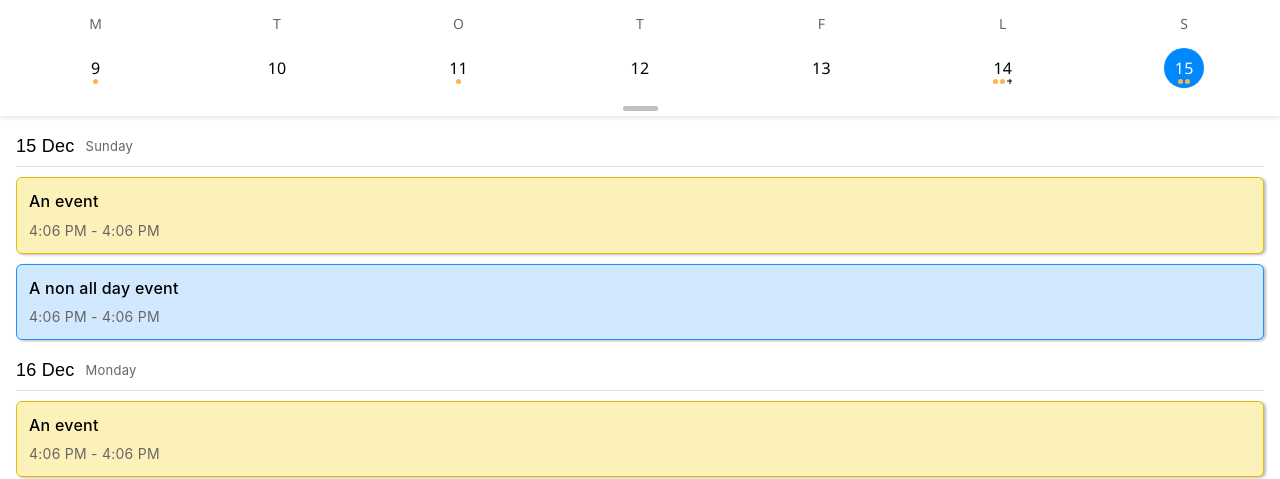
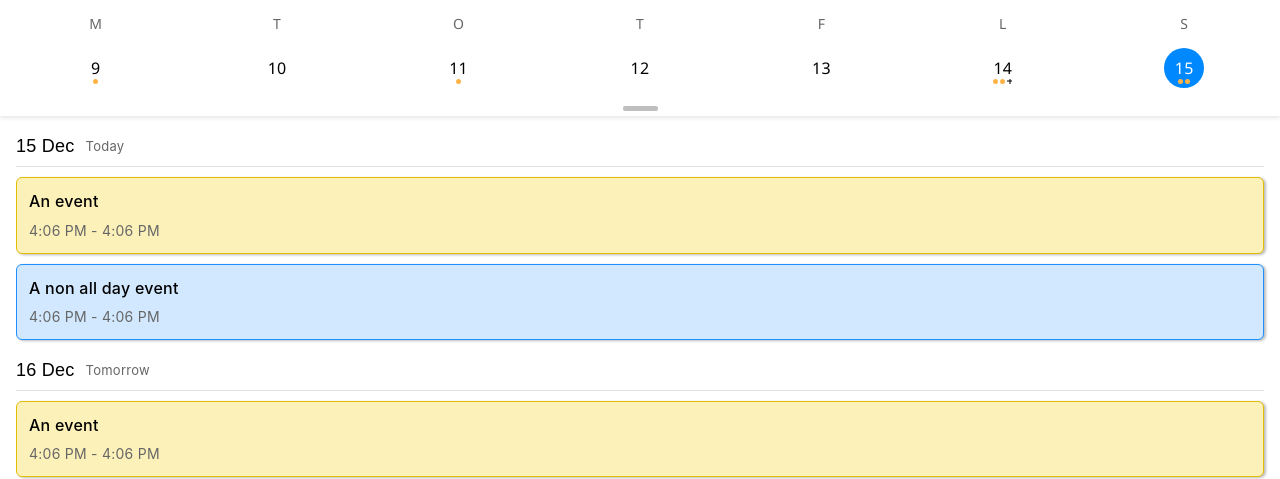
Before and after one commit to MarcusMLarsson/angular-calendar-list-view, an Angular app: page / in a window 1280 px wide. Shown: the top 479 px of the page. Built offline with nearby package versions, Linux system fonts and the light colour scheme.

Commit message:
implement today tomorrow datelabel copy

```diff
--- a/src/app/list/list.component.html
+++ b/src/app/list/list.component.html
@@ -10,9 +10,15 @@
         {{ eventGroup.dateLabel | date : "d MMM" : "Europe/Stockholm" }}
       </span>
 
+      @if(eventGroup.dateLabel.toDateString() == today.toDateString()) {
+      <span class="date-sub-header">Today</span>
+      } @else if (eventGroup.dateLabel.toDateString() ==
+      tomorrow.toDateString()) {
+      <span class="date-sub-header">Tomorrow</span>
+      } @else {
       <span class="date-sub-header">
-        {{ eventGroup.dateLabel | date : "EEEE" : "Europe/Stockholm" }}
-      </span>
+        {{ eventGroup.dateLabel | date : "EEEE" : "Europe/Stockholm" }} </span
+      >}
     </div>
 
     <!-- No event for period -->
--- a/src/app/list/list.component.ts
+++ b/src/app/list/list.component.ts
@@ -36,6 +36,9 @@ export class ListComponent {
     events: CalendarEvent[];
   }[];
 
+  today: Date;
+  tomorrow: Date;
+
   /* CalendarBooking */
   onEventClick(booking: any): void {
     this.eventClicked.emit(booking);
@@ -48,4 +51,10 @@ export class ListComponent {
 
   colors = colors;
   bookingStatus = BookingStatus;
+
+  constructor() {
+    this.today = new Date();
+    this.tomorrow = new Date();
+    this.tomorrow.setDate(this.today.getDate() + 1);
+  }
 }
```
